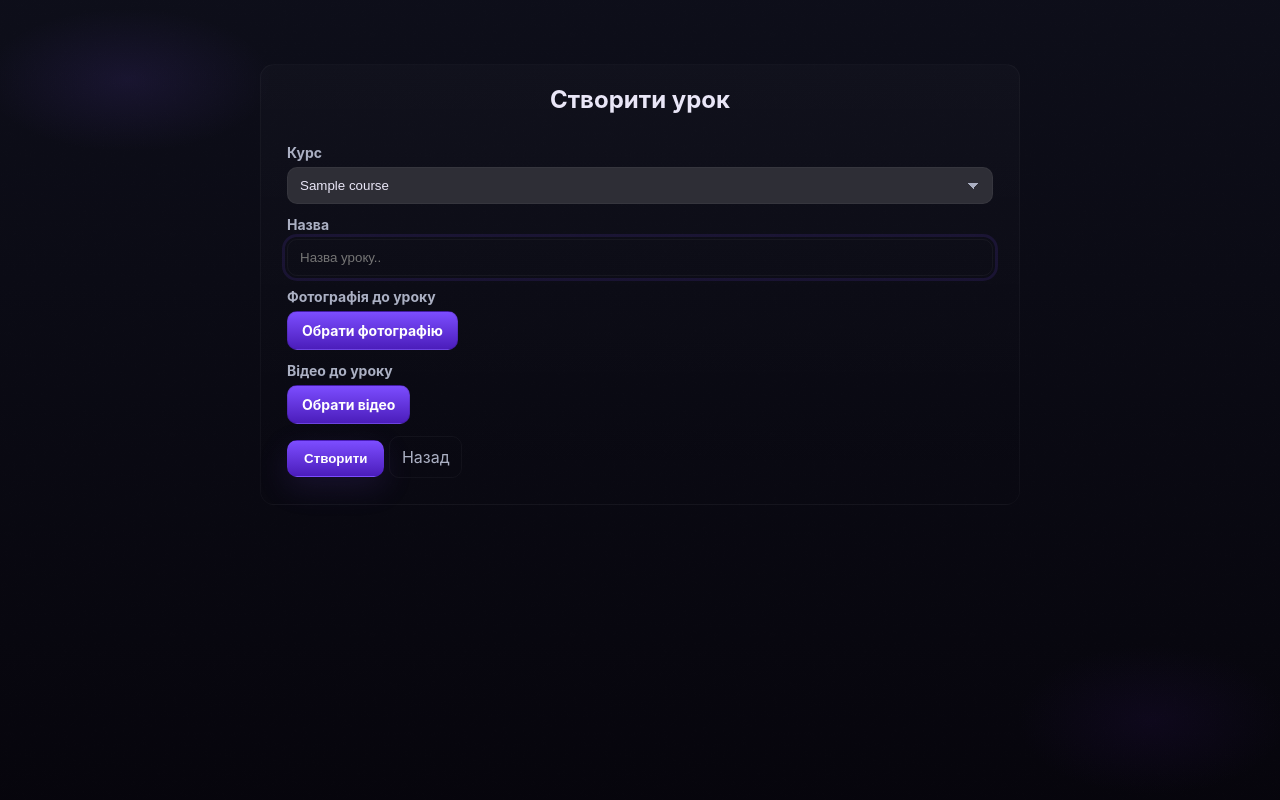
After one commit to Neatink/Learning-Management-System, a Django app: page /lesson/create in a window 1280 px wide. The commit adds this page. Run offline with Django 5.2, Linux system fonts and the light colour scheme; a user stored in the database is signed in; tables that the repository leaves empty hold one stand-in row (values such as "Sample post").

Commit message:
Add upload_to to Lesson model;Add create lesson in admin-menu;Set up media folder(add MEDIA_ROOT;MEDIA_URL)

```diff
--- a/LMS/LMS/settings.py
+++ b/LMS/LMS/settings.py
@@ -11,6 +11,7 @@ https://docs.djangoproject.com/en/5.2/ref/settings/
 """
 
 from pathlib import Path
+import os
 
 # Build paths inside the project like this: BASE_DIR / 'subdir'.
 BASE_DIR = Path(__file__).resolve().parent.parent
@@ -129,3 +130,7 @@ LOGIN_REDIRECT_URL = 'home_view'
 LOGOUT_REDIRECT_URL = 'home_view'
 
 LOGIN_URL = 'login_view'
+
+MEDIA_ROOT = os.path.join(BASE_DIR / "LMSproject", 'media')
+
+MEDIA_URL = '/media/'
--- a/LMS/LMS/urls.py
+++ b/LMS/LMS/urls.py
@@ -2,6 +2,8 @@ from django.contrib import admin
 from django.urls import path
 from LMSproject.views import *
 from django.contrib.auth import views as auth_views
+from django.conf import settings
+from django.conf.urls.static import static
 
 urlpatterns = [
     path('admin/', admin.site.urls),
@@ -20,4 +22,7 @@ urlpatterns = [
     path('course/create', CreateCourseView.as_view(), name='course_create_view'),
     path('course/update/<pk>', UpdateCourseView.as_view(), name='course_update_view'),
     path('course/delete/<pk>', DeleteCourseView.as_view(), name='course_delete_view'),
+    path('lesson/create', CreateLessonView.as_view(), name='_create_view'),
 ]
+if settings.DEBUG:
+    urlpatterns += static(settings.MEDIA_URL, document_root=settings.MEDIA_ROOT)
--- a/LMS/LMSproject/forms.py
+++ b/LMS/LMSproject/forms.py
@@ -20,12 +20,27 @@ class AnswerForTaskForm(forms.ModelForm):
 class CourseForm(forms.ModelForm):
     class Meta:
         model = Course
-        fields = ['name','description']
+        fields = ['name', 'description']
         labels = {
             'name': 'Назва',
             'description': 'Опис'
         }
         widgets = {
-            'name': forms.TextInput(attrs={'autofocus': True,'placeholder': 'Назва курса..'}),
-            'description': forms.Textarea(attrs={'placeholder': 'Опис курса..'})
+            'name': forms.TextInput(attrs = {'autofocus': True, 'placeholder': 'Назва курса..'}),
+            'description': forms.Textarea(attrs = {'placeholder': 'Опис курса..'})
         }
+
+
+class LessonForm(forms.ModelForm):
+    course = forms.ModelChoiceField(queryset = Course.objects.all(), empty_label = None, label = 'Курс')
+    class Meta:
+        model = Lesson
+        fields = ['course', 'name', 'image', 'video']
+        labels = {
+            'name': 'Назва',
+            'image': 'Фотографія до уроку',
+            'video': 'Відео до уроку',
+        }
+        widgets = {
+            'name': forms.TextInput(attrs={'autofocus': True, 'placeholder': 'Назва уроку..'})
+        }
--- a/LMS/LMSproject/models.py
+++ b/LMS/LMSproject/models.py
@@ -12,8 +12,8 @@ class Course(models.Model):
 class Lesson(models.Model):
     course = models.ForeignKey(Course, on_delete=models.CASCADE)
     name = models.CharField(max_length=100, null=False, blank=False)
-    image = models.ImageField(null=True, blank=True)
-    video = models.FileField(null=True, blank=True)
+    image = models.ImageField(null=True, blank=True, upload_to='images/')
+    video = models.FileField(null=True, blank=True, upload_to='videos/')
 
     def __str__(self):
         return self.name
--- a/LMS/LMSproject/static/styles.css
+++ b/LMS/LMSproject/static/styles.css
@@ -15,6 +15,7 @@
   --border: rgba(255,255,255,0.04);
   --shadow-sm: 0 8px 30px rgba(11,7,16,0.6);
   --radius: 12px;
+  --select-bg: #2e2e36;
 }
 
 *{box-sizing:border-box}
@@ -47,7 +48,7 @@ a{color:var(--primary-400);text-decoration:none;outline:none}
 a:hover{text-decoration:none;color:var(--primary-600)}
 
 h1{font-size:26px;line-height:1.15;margin:0 0 14px;color:var(--text);font-weight:800}
-h2{font-size:20px;margin:8px 0;color:var(--text);font-weight:700}
+h2{text-align:center;margin:0 0 12px;color:var(--text)}
 h3{font-size:16px;margin:6px 0;color:var(--muted);font-weight:600}
 
 h1 a,h2 a,h3 a{display:inline-block;padding:10px 14px;border-radius:10px;background:linear-gradient(180deg,rgba(255,255,255,0.02),transparent);border:1px solid var(--border);color:var(--primary-400);text-decoration:none}
@@ -56,12 +57,13 @@ h1 a,h2 a,h3 a{display:inline-block;padding:10px 14px;border-radius:10px;backgro
 .course-list a{display:block;padding:14px;border-radius:12px;background:linear-gradient(180deg,rgba(255,255,255,0.02),rgba(255,255,255,0.01));border:1px solid var(--border);box-shadow:0 6px 24px rgba(12,8,26,0.5)}
 .course-list a:hover{transform:translateY(-4px);border-color:rgba(124,77,255,0.18)}
 
-form{max-width:720px;background:linear-gradient(180deg,rgba(255,255,255,0.02),transparent);padding:18px;border-radius:14px;border:1px solid var(--border)}
+form{max-width:720px;background:transparent;padding:6px;border-radius:12px}
 form p{margin:10px 0;display:flex;flex-direction:column;gap:6px}
 form label{font-weight:700;color:var(--muted);font-size:14px}
 form input[type="text"],form input[type="email"],form input[type="password"],form textarea,form select{padding:10px 12px;border-radius:10px;border:1px solid rgba(255,255,255,0.04);background:transparent;color:var(--text)}
 form textarea{min-height:120px}
 form .helptext{font-size:12px;color:var(--soft)}
+label.field-label{display:block;font-weight:700;color:var(--muted);margin-bottom:6px}
 
 button, .btn{cursor:pointer;display:inline-flex;align-items:center;justify-content:center;gap:8px;padding:10px 16px;border-radius:10px;border:1px solid transparent;font-weight:700}
 button[type="submit"], .btn-primary{background:linear-gradient(180deg,var(--primary-600),var(--primary-800));color:#fff;border-color:transparent;box-shadow:0 10px 30px rgba(92,60,180,0.18)}
@@ -73,9 +75,8 @@ button:hover{transform:translateY(-1px)}
 a:focus,button:focus,input:focus,textarea:focus{outline:3px solid rgba(124,77,255,0.12);outline-offset:2px}
 
 .bg-hero{padding:28px;border-radius:18px;margin-bottom:18px;background:linear-gradient(180deg,rgba(124,77,255,0.10),rgba(59,20,123,0.06));border:1px solid rgba(255,255,255,0.04)}
-.bg-panel{background:linear-gradient(180deg,rgba(255,255,255,0.02),transparent);border:1px solid rgba(255,255,255,0.03);border-radius:12px;padding:16px}
-
-
+.bg-panel{background:linear-gradient(180deg,rgba(255,255,255,0.02),transparent);border:1px solid rgba(255,255,255,0.03);border-radius:14px;padding:20px;max-width:760px;margin:18px auto}
+.form-row{margin:12px 0}
 .auth-page{
   position: relative;
   left: 50%;
@@ -193,7 +194,7 @@ a:focus,button:focus,input:focus,textarea:focus{outline:3px solid rgba(124,77,25
   word-break: break-word;
 
 }
-
+input[type="text"], select, textarea{width:100%;padding:12px;border-radius:10px;border:1px solid var(--border);background:transparent;color:var(--text)}
 .actions {
   flex: 0 0 132px;
   display: flex;
@@ -221,7 +222,7 @@ a:focus,button:focus,input:focus,textarea:focus{outline:3px solid rgba(124,77,25
 }
 
 @media (max-width: 1024px){
-  .actions { flex: 0 0 96px; }
+  .actions{flex-direction:column}
   .actions .btn { width: 88px; padding:6px 8px; font-size:0.85rem; }
   .admin-grid{ grid-template-columns: 1fr; }
   .admin-col{ min-height:auto; }
@@ -248,3 +249,24 @@ a:focus,button:focus,input:focus,textarea:focus{outline:3px solid rgba(124,77,25
   color: var(--muted);
   box-sizing: border-box;
 }
+
+select[name="course"], select#id_course{
+background-color:var(--select-bg);color:var(--text);border-radius:10px;padding-right:36px;appearance:none;-webkit-appearance:none;border:1px solid rgba(255,255,255,0.04);
+background-image: linear-gradient(45deg, transparent 50%, var(--muted) 50%), linear-gradient(135deg, var(--muted) 50%, transparent 50%);
+background-position: calc(100% - 18px) calc(1em + 2px), calc(100% - 13px) calc(1em + 2px);
+background-size: 6px 6px, 6px 6px;
+background-repeat: no-repeat;
+}
+
+.file-input{position:relative}
+.file-input input[type="file"]{position:absolute;left:0;top:0;width:1px;height:1px;padding:0;margin:-1px;overflow:hidden;clip:rect(0 0 0 0);white-space:nowrap;border:0}
+
+
+.file-btn{display:inline-flex;align-items:center;justify-content:center;padding:10px 14px;border-radius:10px;background:linear-gradient(180deg,var(--primary-600),var(--primary-800));color:#fff;font-weight:700;border:1px solid rgba(0,0,0,0.12);cursor:pointer}
+
+
+.actions{display:flex;gap:8px;margin-top:12px}
+.btn-secondary{background:transparent;border:1px solid rgba(255,255,255,0.04);color:var(--muted);padding:10px 12px;border-radius:10px;text-decoration:none;display:inline-flex;align-items:center}
+
+
+.muted-note{font-size:13px;color:var(--muted);margin-top:8px}
--- a/LMS/LMSproject/templates/create_course.html
+++ b/LMS/LMSproject/templates/create_course.html
@@ -15,7 +15,7 @@
 {{ form.as_p }}
 <div class="mt-1">
 <button type="submit" class="btn btn-primary">Створити</button>
-<a href="/admin-menu" class="btn" style="margin-left:8px">Назад</a>
+<a href="/admin-menu" class="btn-secondary">Назад</a>
 </div>
 </form>
 </div>
--- /dev/null
+++ b/LMS/LMSproject/templates/create_lesson.html
@@ -0,0 +1,65 @@
+<!DOCTYPE html>
+<html lang="uk">
+<head>
+<meta charset="UTF-8">
+<meta name="viewport" content="width=device-width, initial-scale=1.0">
+    <link rel="stylesheet" href="/static/styles.css">
+<title>Create Lesson</title>
+</head>
+<body>
+
+<div class="container">
+<div class="bg-panel">
+<h2>Створити урок</h2>
+<form method="post" enctype="multipart/form-data">
+{% csrf_token %}
+
+
+<div class="form-row">
+<label class="field-label" for="id_course">{{ form.course.label }}</label>
+{{ form.course }}
+{% if form.course.errors %}
+<div class="field-errors">{{ form.course.errors }}</div>
+{% endif %}
+</div>
+
+
+<div class="form-row">
+<label class="field-label" for="id_name">{{ form.name.label }}</label>
+{{ form.name }}
+{% if form.name.errors %}
+<div class="field-errors">{{ form.name.errors }}</div>
+{% endif %}
+</div>
+
+
+<div class="form-row file-input">
+<label class="field-label">{{ form.image.label }}</label>
+<label class="file-btn" for="id_image">Обрати фотографію</label>
+{{ form.image }}
+{% if form.image.errors %}
+<div class="field-errors">{{ form.image.errors }}</div>
+{% endif %}
+</div>
+
+
+<div class="form-row file-input">
+<label class="field-label">{{ form.video.label }}</label>
+<label class="file-btn" for="id_video">Обрати відео</label>
+{{ form.video }}
+{% if form.video.errors %}
+<div class="field-errors">{{ form.video.errors }}</div>
+{% endif %}
+</div>
+
+
+<div class="mt-1">
+<button type="submit" class="btn btn-primary">Створити</button>
+<a href="/admin-menu" class="btn-secondary">Назад</a>
+</div>
+
+</form>
+</div>
+</div>
+</body>
+</html>
--- a/LMS/LMSproject/templates/delete_course.html
+++ b/LMS/LMSproject/templates/delete_course.html
@@ -13,7 +13,7 @@
 <form method="post" class="mt-1">
 {% csrf_token %}
 <button type="submit" class="btn btn-primary">Видалити</button>
-<a href="/admin-menu" class="btn" style="margin-left:8px">Скасувати</a>
+<a href="/admin-menu" class="btn-secondary">Скасувати</a>
 </form>
 </div>
 {% endblock %}
--- a/LMS/LMSproject/templates/login.html
+++ b/LMS/LMSproject/templates/login.html
@@ -16,7 +16,7 @@
 {{ form.as_p }}
 <div class="mt-1">
 <button type="submit" class="btn btn-primary">Увійти</button>
-<a href="/register" class="btn" style="margin-left:8px">Зареєструватися</a>
+<a href="/register" class="btn-secondary">Зареєструватися</a>
 </div>
 </form>
 </div>
--- a/LMS/LMSproject/templates/register.html
+++ b/LMS/LMSproject/templates/register.html
@@ -16,7 +16,7 @@
 {{ form.as_p }}
 <div class="mt-1">
 <button type="submit" class="btn btn-primary">Зареєструватися</button>
-<a href="/login" class="btn" style="margin-left:8px">Увійти</a>
+<a href="/login" class="btn-secondary">Увійти</a>
 </div>
 </form>
 </div>
--- a/LMS/LMSproject/templates/update_course.html
+++ b/LMS/LMSproject/templates/update_course.html
@@ -15,7 +15,7 @@
 {{ form.as_p }}
 <div class="mt-1">
 <button type="submit" class="btn btn-primary">Оновити</button>
-<a href="/admin-menu" class="btn" style="margin-left:8px">Назад</a>
+<a href="/admin-menu" class="btn-secondary">Назад</a>
 </div>
 </form>
 </div>
--- a/LMS/LMSproject/views.py
+++ b/LMS/LMSproject/views.py
@@ -117,3 +117,9 @@ class DeleteCourseView(LoginRequiredMixin, UserIsAdminMixin, DeleteView):
     model = Course
     template_name = 'delete_course.html'
     success_url = reverse_lazy('admin_menu_view')
+
+
+class CreateLessonView(LoginRequiredMixin, UserIsAdminMixin, CreateView):
+    template_name = 'create_lesson.html'
+    form_class = LessonForm
+    success_url = reverse_lazy('admin_menu_view')
```
Also changed, not shown: LMS/LMSproject/templates/admin_menu.html (+4 -3 lines), LMS/LMSproject/migrations/0008_alter_lesson_image_alter_lesson_video.py (added). Lines whose indentation alone changed are shown as unchanged.
